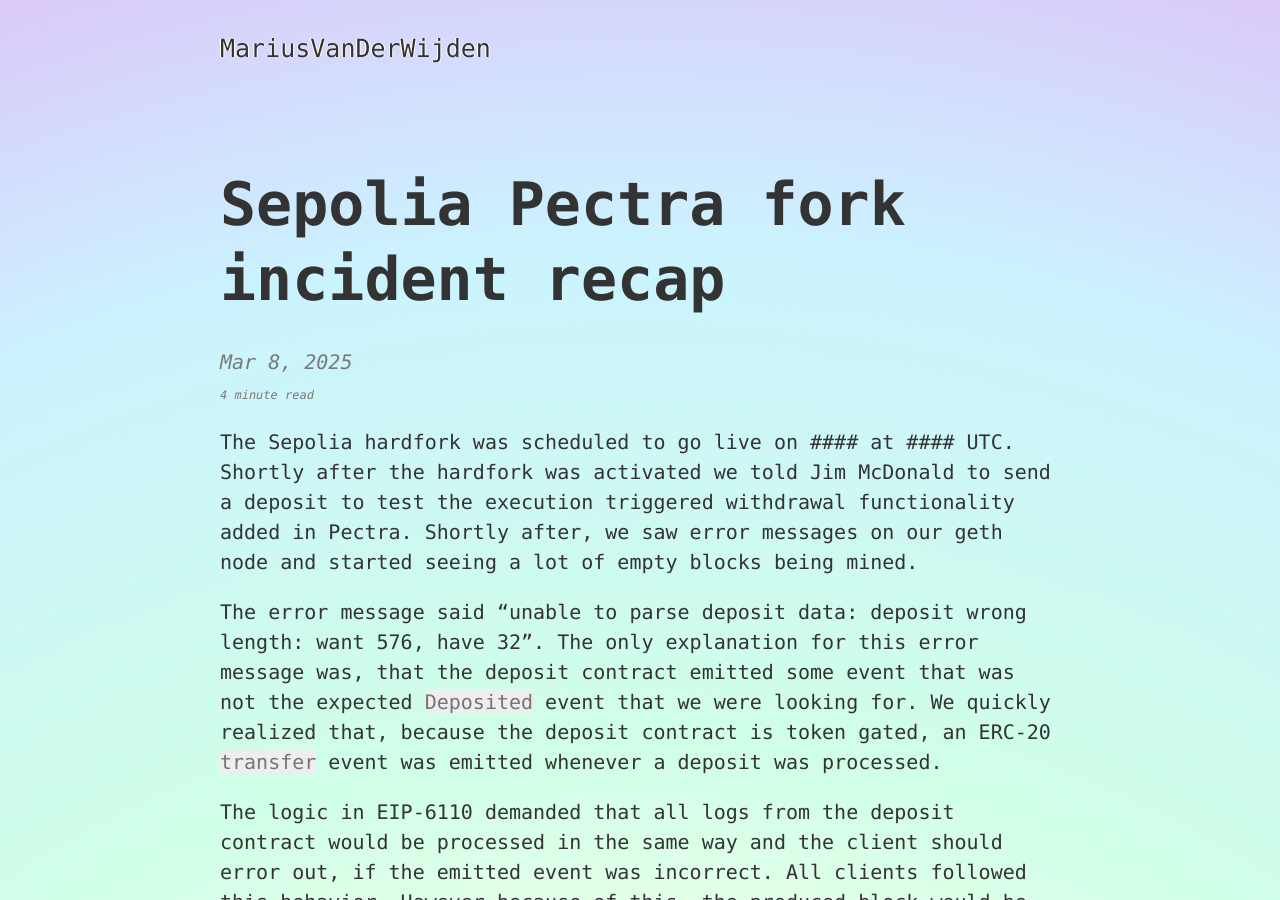
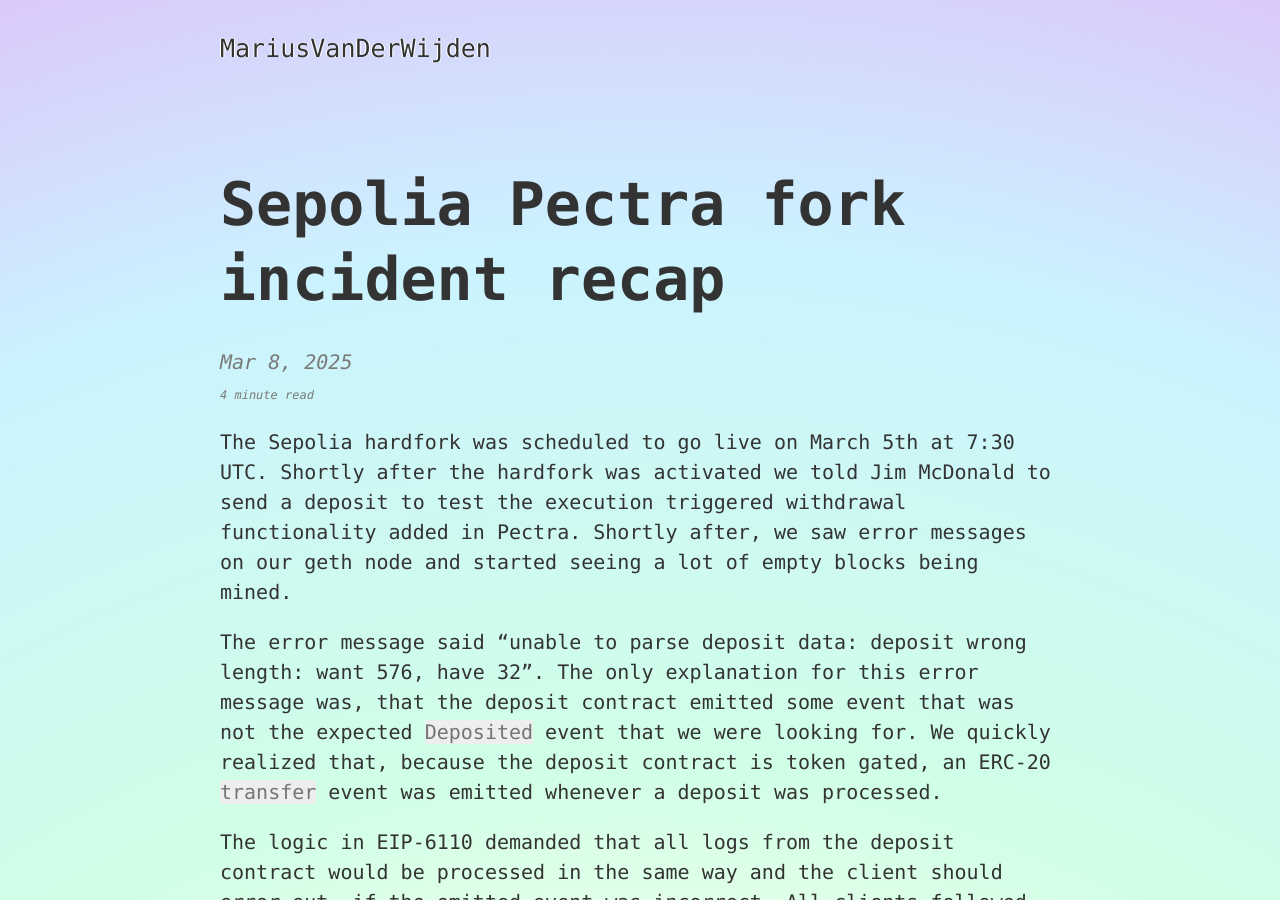
Before and after one commit to MariusVanDerWijden/MariusVanDerWijden.github.io, a Jekyll site: the page built from _posts/2025-03-08-Sepolia.md, in a window 1280 px wide and 900 px high. Built offline with Jekyll 4.4.1, drawn with Linux system fonts in a browser that asks for light colours; some of the changed text lies outside the part shown.

Commit message:
_posts: fixed missing thing

```diff
--- a/_posts/2025-03-08-Sepolia.md
+++ b/_posts/2025-03-08-Sepolia.md
@@ -7,7 +7,7 @@ categories:    blog
 tags:          ethereum sepolia pectra fork incident
 ---
 
-The Sepolia hardfork was scheduled to go live on #### at #### UTC.
+The Sepolia hardfork was scheduled to go live on March 5th at 7:30 UTC.
 Shortly after the hardfork was activated we told Jim McDonald to send a deposit to test the execution triggered withdrawal functionality added in Pectra. Shortly after, we saw error messages on our geth node and started seeing a lot of empty blocks being mined.
 
 The error message said "unable to parse deposit data: deposit wrong length: want 576, have 32". The only explanation for this error message was, that the deposit contract emitted some event that was not the expected `Deposited` event that we were looking for.
```
Also changed, not shown: other parts of _posts/2025-03-08-Sepolia.md (+1 -1 lines).
